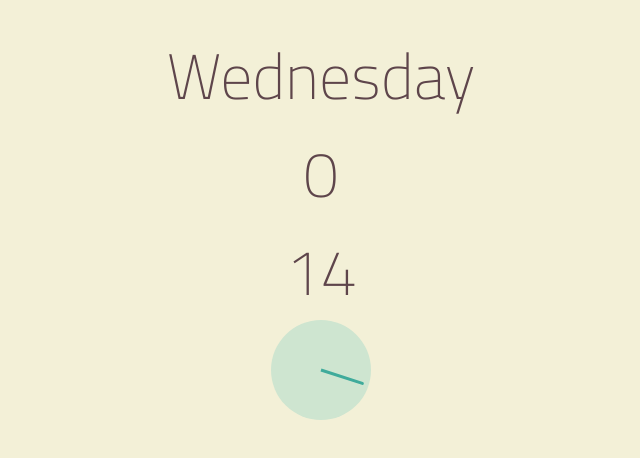
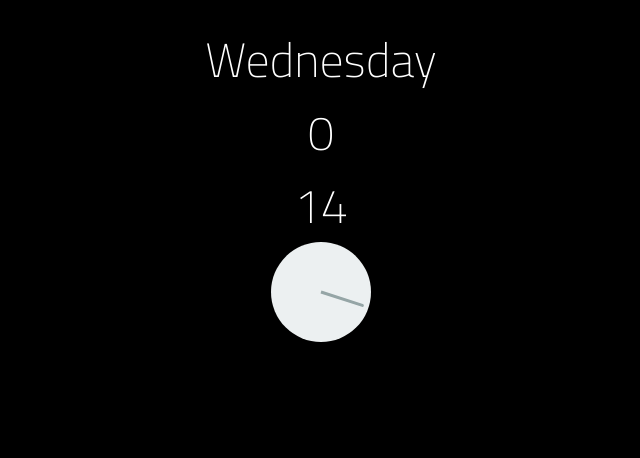
Before and after one commit to SvenLuttik/Challenge-2, a plain HTML site: page index.html in a window 1280 px wide. Shown: the whole page, without its empty margins (319-959 px from the left). Drawn offline with Linux system fonts and the light colour scheme.

Commit message:
Update darkmode
Eigenlijk werkt alles nu al. Nu alleen nog mooi maken

```diff
--- a/index.html
+++ b/index.html
@@ -8,7 +8,7 @@
         <title>Challenge 2 - De Klok</title>
     </head>
 
-    <body>
+    <body id="theme">
        <header>
 
         </header>
--- a/javascript.js
+++ b/javascript.js
@@ -16,6 +16,8 @@ function showTime(){
 
 showTime();
 
+
+
 //De code voor de seconden in anoloog begint hier
 var secondHand = document.querySelector('[data-second-hand]')
 
@@ -32,3 +34,24 @@ function setRotation(element, rotationRatio) {
 setInterval(setClock, 1000)
 
 setClock()
+
+
+
+//hier begint de code voor dark-mode
+function darkMode(){
+    var date = new Date();
+    var h = date.getHours();
+    var d = document.getElementById('theme');
+
+    if (h > 17 || h < 6){
+        d.classList.add('dark');
+        console.log('nacht');
+    }else{
+        d.classList.remove('dark');
+        console.log('dag');
+    }
+}
+
+setInterval(darkMode, 1000)
+
+darkMode();
--- a/style.css
+++ b/style.css
@@ -1,11 +1,16 @@
 @import url('https://fonts.googleapis.com/css?family=Titillium+Web:200&display=swap');
 
+html{
+    margin: 0;
+    padding: 0;
+}
+
 body{
-    margin: 0;
-    width: 100%;
+    margin: auto;
+    width: 90%;
     background: #f3f0d7;
     color: #5e454b;
-    font-family:sans-serif;
+    transition: 1s;
     text-align: center;
 }
 
@@ -21,7 +26,7 @@ main{
 
 p{
     font-family: 'Titillium Web', sans-serif;
-    font-size: 4em;
+    font-size: 3em;
     margin: 0;
 }
 
@@ -29,7 +34,7 @@ p{
     width: 100px;
     height: 100px;
     margin: auto;
-    background-color: #cee5d0;
+    background-color: #ecf0f1;
     border-radius: 50%;
     position: relative;
 }
@@ -49,5 +54,13 @@ p{
 .clock .hand.second {
     width: 3px;
     height: 45%;
-    background-color: #3fab9b;
+    background-color: #95a5a6;
 }
+
+/* --- DARK MODE --- */
+
+.dark{
+    background: #000;
+    color: #fff;
+    transition: 1s;
+}
```
